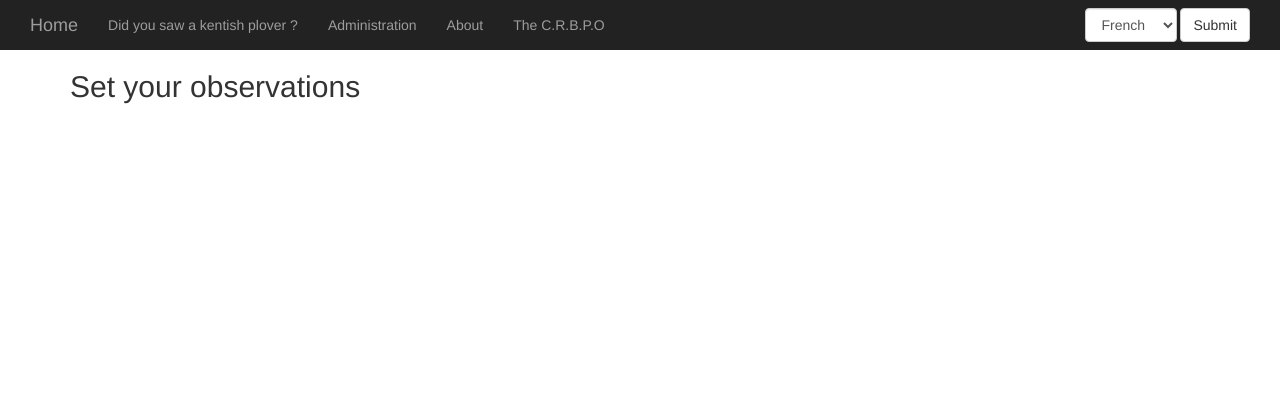
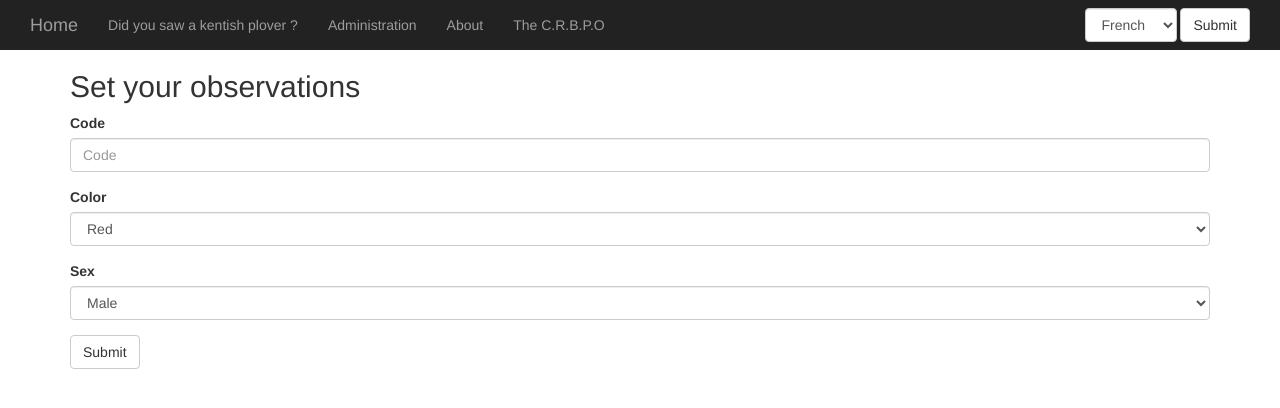
Before and after one commit to Carmain/banding-tracking-v2, a Django app: template core/templates/core/observations.html in a window 1280 px wide. Shown: the top 408 px of the page. Run offline with Django 3.2, Linux system fonts and the light colour scheme; the template is opened without the code that fills it, so the values that code supplies are empty; some libraries are stand-ins or nearby versions.

Commit message:
Update the form of the observations page & minor updates

```diff
--- a/core/templates/core/about.html
+++ b/core/templates/core/about.html
@@ -2,5 +2,5 @@
 {% load i18n %}
 
 {% block content %}
-  <h2>{% trans "About" %}</h1>
+  <h2>{% trans "About" %}</h2>
 {% endblock %}
--- a/core/templates/core/administration.html
+++ b/core/templates/core/administration.html
@@ -2,5 +2,5 @@
 {% load i18n %}
 
 {% block content %}
-  <h2>{% trans "Administration" %}</h1>
+  <h2>{% trans "Administration" %}</h2>
 {% endblock %}
--- a/core/templates/core/map.html
+++ b/core/templates/core/map.html
@@ -43,7 +43,7 @@
     </div>
 
     <div class="form-group">
-      <button type="submit" class="btn">{% trans 'Submit' %}</button>
+      <button type="submit" class="btn btn-default">{% trans 'Submit' %}</button>
     </div>
   </form>
 {% endblock %}
--- a/core/templates/core/observations.html
+++ b/core/templates/core/observations.html
@@ -2,5 +2,35 @@
 {% load i18n %}
 
 {% block content %}
-  <h2>{% trans "Set your observations" %}</h1>
+  <h2>{% trans "Set your observations" %}</h2>
+
+  <form method="post" action="#">
+    <div class="form-group">
+      <label for="code" class="control-label">{% trans 'Code' %}</label>
+      <input type="number" class="form-control" placeholder="{% trans 'Code' %}">
+    </div>
+
+    <div class="form-group">
+      <label for="color" class="control-label">{% trans 'Color' %}</label>
+      <select class="form-control" name="color">
+        <option>{% trans 'Red' %}</option>
+        <option>{% trans 'White' %}</option>
+        <option>{% trans 'Yellow' %}</option>
+        <option>{% trans 'Green' %}</option>
+      </select>
+    </div>
+
+    <div class="form-group">
+      <label for="color" class="control-label">{% trans 'Sex' %}</label>
+      <select class="form-control" name="sex">
+        <option>{% trans 'Male' %}</option>
+        <option>{% trans 'Female' %}</option>
+        <option>{% trans 'undetermined' %}</option>
+      </select>
+    </div>
+
+    <div class="form-group">
+      <button type="submit" class="btn btn-default">{% trans 'Submit' %}</button>
+    </div>
+  </form>
 {% endblock %}
```
